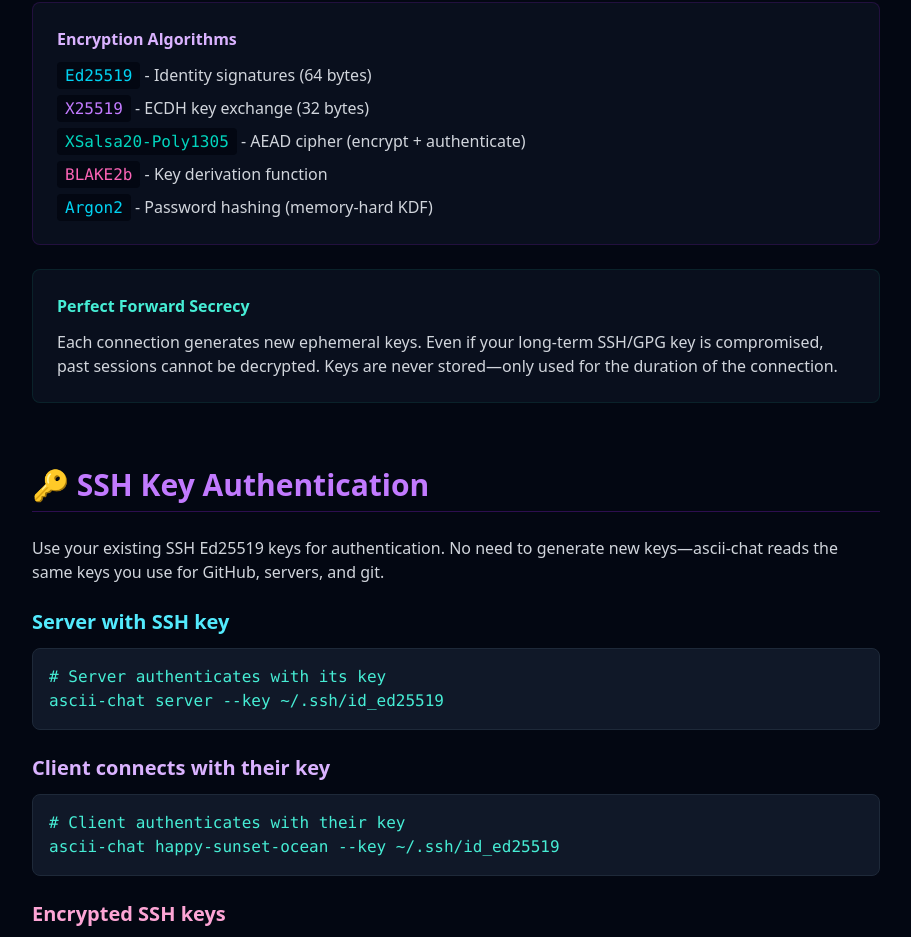
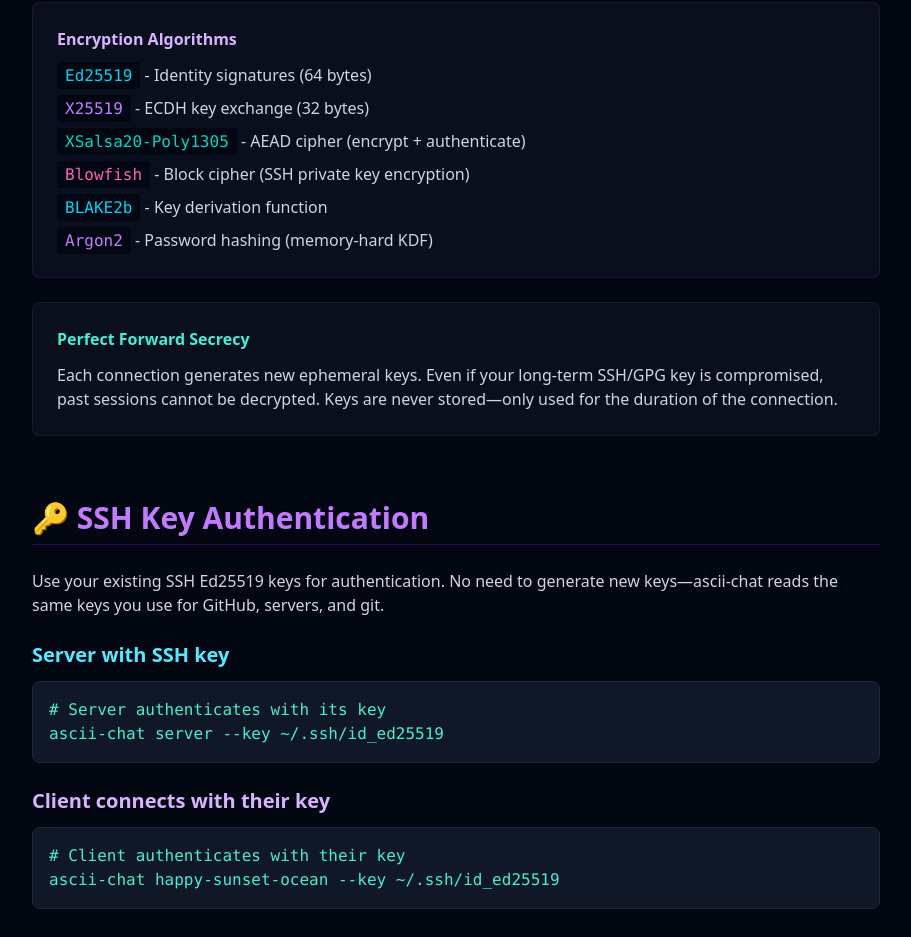
Before and after one commit to zfogg/ascii-chat.com, a React (Vite) app: page /crypto in a window 1280 px wide. Shown: the part 1000-1937 px from the top of the page, without its empty margins (184-1095 px from the left). Built offline with nearby package versions, Linux system fonts and the light colour scheme.

Commit message:
Add Blowfish cipher to encryption algorithms list

```diff
--- a/src/pages/Crypto.jsx
+++ b/src/pages/Crypto.jsx
@@ -68,8 +68,9 @@ export default function Crypto() {
                 <li><code className="text-cyan-400 bg-gray-950 px-2 py-1 rounded">Ed25519</code> - Identity signatures (64 bytes)</li>
                 <li><code className="text-purple-400 bg-gray-950 px-2 py-1 rounded">X25519</code> - ECDH key exchange (32 bytes)</li>
                 <li><code className="text-teal-400 bg-gray-950 px-2 py-1 rounded">XSalsa20-Poly1305</code> - AEAD cipher (encrypt + authenticate)</li>
-                <li><code className="text-pink-400 bg-gray-950 px-2 py-1 rounded">BLAKE2b</code> - Key derivation function</li>
-                <li><code className="text-cyan-400 bg-gray-950 px-2 py-1 rounded">Argon2</code> - Password hashing (memory-hard KDF)</li>
+                <li><code className="text-pink-400 bg-gray-950 px-2 py-1 rounded">Blowfish</code> - Block cipher (SSH private key encryption)</li>
+                <li><code className="text-cyan-400 bg-gray-950 px-2 py-1 rounded">BLAKE2b</code> - Key derivation function</li>
+                <li><code className="text-purple-400 bg-gray-950 px-2 py-1 rounded">Argon2</code> - Password hashing (memory-hard KDF)</li>
               </ul>
             </div>
 
```
